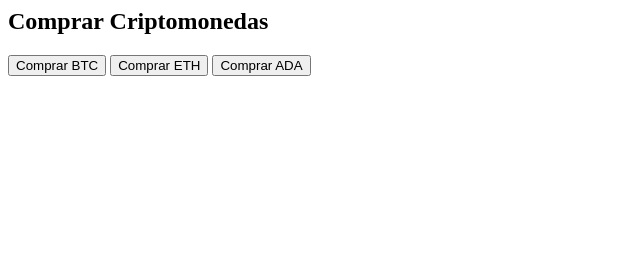
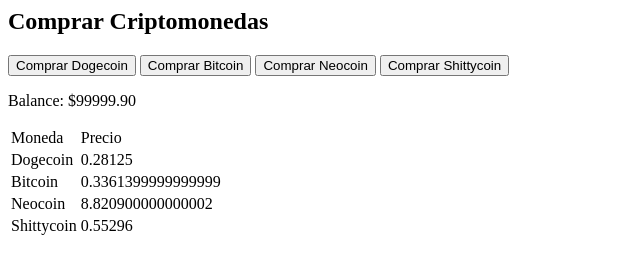
Before and after one commit to JaumePuig/EjercicioJsonCrypto, a plain HTML site: page index.html in a window 1280 px wide. Shown: the whole page, without its empty margins (0-640 px from the left). Drawn offline with Linux system fonts and the light colour scheme.

Commit message:
no funciona

```diff
--- a/index.html
+++ b/index.html
@@ -7,13 +7,21 @@
   <body>
     <h2>Comprar Criptomonedas</h2>
 
-    <button onclick="comprarMoneda('BTC')">Comprar BTC</button>
-    <button onclick="comprarMoneda('ETH')">Comprar ETH</button>
-    <button onclick="comprarMoneda('ADA')">Comprar ADA</button>
+    <button id="btnDoge">Comprar Dogecoin</button>
+    <button onclick="comprarMoneda(1)">Comprar Bitcoin</button>
+    <button onclick="comprarMoneda(2)">Comprar Neocoin</button>
+    <button onclick="comprarMoneda(3)">Comprar Shittycoin</button>
 
     <p id="balance"></p>
 
-    <script src="mercado.js"></script>
-    <script src="portfolio.js"></script>
+    <table id="tablaMercados">
+        <tr>
+            <td>Moneda</td>
+            <td>Precio</td>
+        </tr>
+    </table>
+
+    <script src="./mercado.js"></script>
+    <script type="module" src="./portfolio.js"></script>
   </body>
 </html>
--- a/mercado.js
+++ b/mercado.js
@@ -1,4 +1,4 @@
-const mercado = [
+export const mercado = [
   {
     id: 0,
     nombre: "Dogecoin",
@@ -54,12 +54,28 @@
       if (moneda.precioActual <= 0) {
         moneda.precioActual = 0;
       }
-      console.log(
-        "la moneda " + moneda.nombre + " tiene valor: " + moneda.precioActual,
-      );
       document.dispatchEvent(this.miEvento);
     });
   }
 }
-console.log(mercado);
 const ticker = new Ticker(mercado);
+const tabla = document.getElementById("tablaMercados");
+const celdasMercado = [];
+
+mercado.forEach(element => {
+    let newTr = document.createElement("tr");
+    let newTd1 = document.createElement("td");
+    newTd1.textContent = element.nombre;
+    newTr.appendChild(newTd1);
+    let newTd2 = document.createElement("td");
+    newTd2.textContent = element.precioActual;
+    newTr.appendChild(newTd2);
+    tabla.appendChild(newTr);
+    celdasMercado.push(newTd2);
+});
+
+document.addEventListener("cambiaPrecios", (e) => {
+      for (let i = 0; i < mercado.length; i++) {
+        celdasMercado[i].textContent = mercado[i].precioActual;
+      }
+    });
--- a/portfolio.js
+++ b/portfolio.js
@@ -1,12 +1,7 @@
+import { mercado } from "./mercado.js";
 const usuario = {
-  balanceUSD: 10000,
+  balanceUSD: 100000,
   misActivos: [],
-};
-
-const mercado = {
-  BTC: 35000,
-  ETH: 2000,
-  ADA: 0.5,
 };
 
 class Portfolio {
@@ -16,7 +11,7 @@
   }
 
   comprar(idMoneda, cantidad) {
-    const precioActual = this.mercado[idMoneda];
+    const precioActual = this.mercado[idMoneda].precioActual;
     const costoTotal = precioActual * cantidad;
 
     if (this.usuario.balanceUSD >= costoTotal) {
@@ -63,14 +58,27 @@
 
 const portfolio = new Portfolio(usuario, mercado);
 
+const btnDoge = document.getElementById("btnDoge");
+btnDoge.addEventListener("click", comprarMoneda(0));
+const btnBit = document.getElementById("btnBit");
+btnBit.addEventListener("click", comprarMoneda(1));
+const btnNeo = document.getElementById("btnNeo");
+btnNeo.addEventListener("click", comprarMoneda(2));
+const btnShit = document.getElementById("btnShit");
+btnShit.addEventListener("click", comprarMoneda(3));
+
 function actualizarBalance() {
   document.getElementById("balance").innerText =
     "Balance: $" + usuario.balanceUSD.toFixed(2);
 }
 
 function comprarMoneda(moneda) {
+  console.log("aaaaaaaaaaaaaaaa");
   portfolio.comprar(moneda, 0.1); // cantidad fija
 }
 
+
 // Mostrar balance inicial
 actualizarBalance();
+
+addEventListener("cambiaPrecios", portfolio.recalcularPatrimonio, console.log(portfolio));
```
